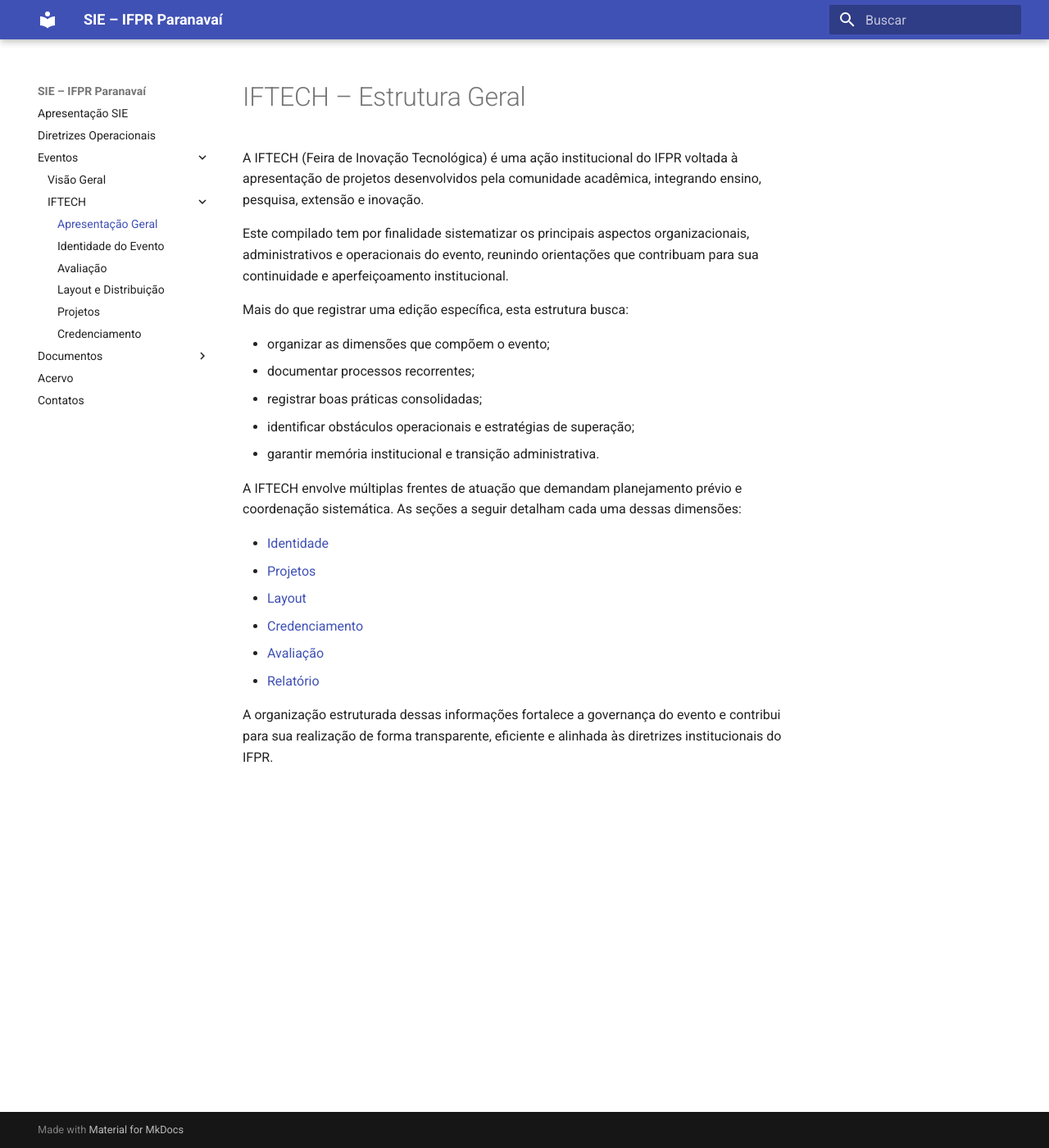
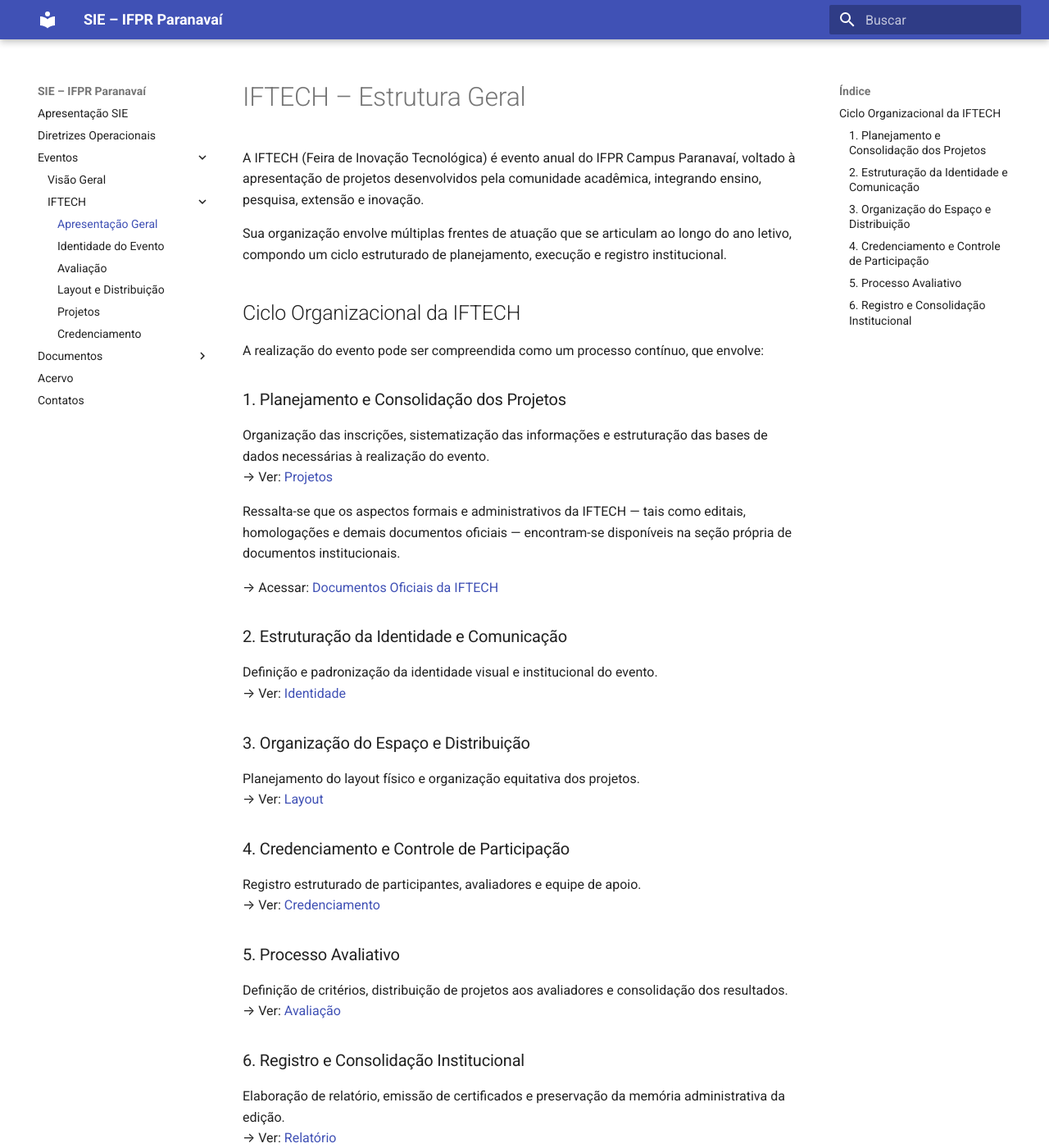
Before and after one commit to ifpr-sie-paranavai/dossie, an MkDocs documentation site: the page built from docs/eventos/iftech/index.md, in a window 1280 px wide and 1400 px high. Shown: the whole window at 82% size. Built offline with MkDocs 1.6.1 and Material for MkDocs 9.7.7, drawn with Linux system fonts in a browser that asks for light colours; some of the changed text lies outside the part shown.

Commit message:
Update index.md

```diff
--- a/docs/eventos/iftech/index.md
+++ b/docs/eventos/iftech/index.md
@@ -1,25 +1,41 @@
 # IFTECH – Estrutura Geral
 
-A IFTECH (Feira de Inovação Tecnológica) é uma ação institucional do IFPR voltada à apresentação de projetos desenvolvidos pela comunidade acadêmica, integrando ensino, pesquisa, extensão e inovação.
+A IFTECH (Feira de Inovação Tecnológica) é evento anual do IFPR Campus Paranavaí, voltado à apresentação de projetos desenvolvidos pela comunidade acadêmica, integrando ensino, pesquisa, extensão e inovação.
 
-Este compilado tem por finalidade sistematizar os principais aspectos organizacionais, administrativos e operacionais do evento, reunindo orientações que contribuam para sua continuidade e  aperfeiçoamento institucional.
+Sua organização envolve múltiplas frentes de atuação que se articulam ao longo do ano letivo, compondo um ciclo estruturado de planejamento, execução e registro institucional.
 
-Mais do que registrar uma edição específica, esta estrutura busca:
+## Ciclo Organizacional da IFTECH
 
-- organizar as dimensões que compõem o evento;
-- documentar processos recorrentes;
-- registrar boas práticas consolidadas;
-- identificar obstáculos operacionais e estratégias de superação;
-- garantir memória institucional e transição administrativa.
+A realização do evento pode ser compreendida como um processo contínuo, que envolve:
 
-A IFTECH envolve múltiplas frentes de atuação que demandam planejamento prévio e coordenação sistemática. As seções a seguir detalham cada uma dessas dimensões:
+### 1. Planejamento e Consolidação dos Projetos
+Organização das inscrições, sistematização das informações e estruturação das bases de dados necessárias à realização do evento.
+→ Ver: [Projetos](projetos.md)
 
-- [Identidade](identidade.md)
-- [Projetos](projetos.md)
-- [Layout](layout.md)
-- [Credenciamento](credenciamento.md)
-- [Avaliação](avaliacao.md)
-- [Relatório](relatorio.md)
+Ressalta-se que os aspectos formais e administrativos da IFTECH — tais como editais, homologações e demais documentos oficiais — encontram-se disponíveis na seção própria de documentos institucionais.
 
+→ Acessar: [Documentos Oficiais da IFTECH](../../docs2025.md)
 
-A organização estruturada dessas informações fortalece a governança do evento e contribui para sua realização de forma transparente, eficiente e alinhada às diretrizes institucionais do IFPR.
+### 2. Estruturação da Identidade e Comunicação
+Definição e padronização da identidade visual e institucional do evento.
+→ Ver: [Identidade](identidade.md)
+
+### 3. Organização do Espaço e Distribuição
+Planejamento do layout físico e organização equitativa dos projetos.
+→ Ver: [Layout](layout.md)
+
+### 4. Credenciamento e Controle de Participação
+Registro estruturado de participantes, avaliadores e equipe de apoio.
+→ Ver: [Credenciamento](credenciamento.md)
+
+### 5. Processo Avaliativo
+Definição de critérios, distribuição de projetos aos avaliadores e consolidação dos resultados.
+→ Ver: [Avaliação](avaliacao.md)
+
+### 6. Registro e Consolidação Institucional
+Elaboração de relatório, emissão de certificados e preservação da memória administrativa da edição.
+→ Ver: [Relatório](relatorio.md)
+
+---
+
+A articulação dessas dimensões assegura continuidade institucional, transparência administrativa e aperfeiçoamento progressivo da IFTECH a cada edição anual.
```
